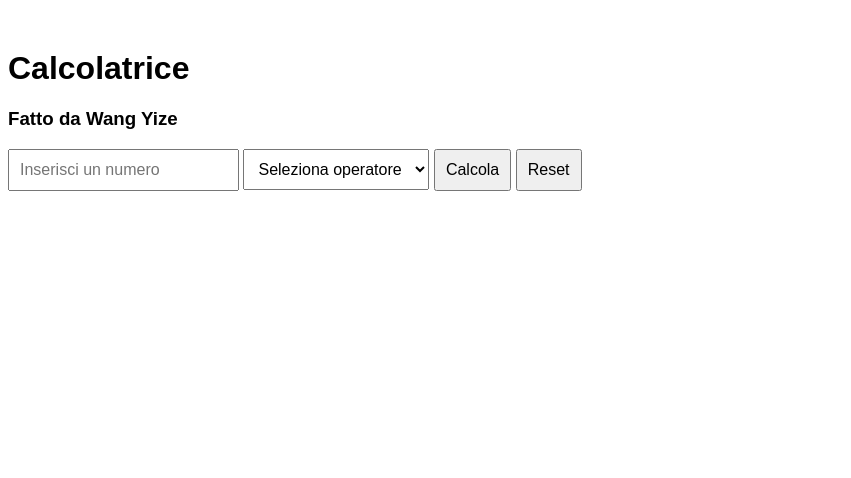
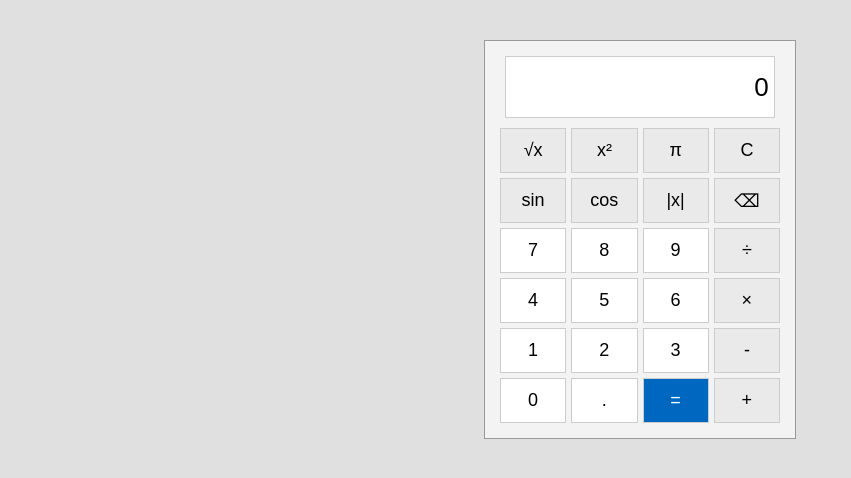
Before and after one commit to ale2903/Scuola, a plain HTML site: page index.html in a window 1280 px wide. Shown: the whole page, without its empty margins (0-851 px from the left). Drawn offline with Linux system fonts and the light colour scheme.

Commit message:
Add files via upload

```diff
--- a/index.html
+++ b/index.html
@@ -1,146 +1,169 @@
-
 <!DOCTYPE html>
-<html>
+<html lang="it">
 <head>
     <meta charset="UTF-8">
-    <meta name="viewport" content="width=device-width, initial-scale=1.0">
-    <title>Calcolatrice - Wang Yize</title>
-
+    <title>Calcolatrice 2.0</title>
     <style>
         body {
-            font-family: Arial;
-            text-align: left;
-            margin-top: 50px;
+            font-family: Arial, sans-serif;
+            background-color: #e0e0e0;
+            text-align: center;
+            margin-top: 40px;
         }
 
-        input, button, select {
-            padding: 10px;
-            font-size: 16px;
+        .calcolatrice {
+            background-color: #f3f3f3;
+            border: 1px solid #999;
+            padding: 15px;
+            width: 280px;
+            margin: auto; /* Centra la calcolatrice nella pagina */
         }
 
-        #risultato {
-            margin-top: 20px;
-            font-size: 20px;
+        #display {
+            width: 92%;
+            height: 50px;
+            font-size: 26px;
+            text-align: right;
+            margin-bottom: 10px;
+            padding: 5px;
+            background-color: white;
+            border: 1px solid #ccc;
+        }
+
+        .tastiera {
+            display: grid;
+            grid-template-columns: repeat(4, 1fr);
+            gap: 5px;
+        }
+
+        button {
+            height: 45px;
+            font-size: 18px;
+            background-color: white;
+            border: 1px solid #ccc;
+            cursor: pointer;
+        }
+
+        .operatore {
+            background-color: #eaeaea;
+        }
+
+        .uguale {
+            background-color: #0067c0;
+            color: white;
         }
     </style>
 </head>
-
 <body>
 
-    <h1>Calcolatrice</h1>
-    <h3>Fatto da Wang Yize</h3>
+<div class="calcolatrice">
+    <input type="text" id="display" value="0" readonly>
 
-    <input type="number" id="numero" placeholder="Inserisci un numero">
+    <div class="tastiera">
+        <button class="operatore" onclick="calcolaMath('sqrt')">√x</button>
+        <button class="operatore" onclick="calcolaMath('pow')">x²</button>
+        <button class="operatore" onclick="inserisciPi()">π</button>
+        <button class="operatore" onclick="cancellaTutto()">C</button>
 
-    <select id="operatore" onchange="scegliOperatore()">
-        <option value="">Seleziona operatore</option>
-        <option value="+">+</option>
-        <option value="-">-</option>
-        <option value="*">*</option>
-        <option value="/">/</option>
-    </select>
+        <button class="operatore" onclick="calcolaMath('sin')">sin</button>
+        <button class="operatore" onclick="calcolaMath('cos')">cos</button>
+        <button class="operatore" onclick="calcolaMath('abs')">|x|</button>
+        <button class="operatore" onclick="cancellaUltimo()">⌫</button>
 
-    <button onclick="calcola()">Calcola</button>
-    <button onclick="reset()">Reset</button>
+        <button onclick="aggiungiCarattere('7')">7</button>
+        <button onclick="aggiungiCarattere('8')">8</button>
+        <button onclick="aggiungiCarattere('9')">9</button>
+        <button class="operatore" onclick="aggiungiCarattere('/')">÷</button>
 
-    <div id="risultato"></div>
+        <button onclick="aggiungiCarattere('4')">4</button>
+        <button onclick="aggiungiCarattere('5')">5</button>
+        <button onclick="aggiungiCarattere('6')">6</button>
+        <button class="operatore" onclick="aggiungiCarattere('*')">×</button>
 
-    <script>
+        <button onclick="aggiungiCarattere('1')">1</button>
+        <button onclick="aggiungiCarattere('2')">2</button>
+        <button onclick="aggiungiCarattere('3')">3</button>
+        <button class="operatore" onclick="aggiungiCarattere('-')">-</button>
 
-        let numeri = [];
-        let operatori = [];
+        <button onclick="aggiungiCarattere('0')">0</button>
+        <button onclick="aggiungiCarattere('.')">.</button>
+        <button class="uguale" onclick="calcolaRisultato()">=</button>
+        <button class="operatore" onclick="aggiungiCarattere('+')">+</button>
+    </div>
+</div>
 
-        function scegliOperatore() {
+<script>
+    let display = document.getElementById("display");
 
-            let numero = document.getElementById("numero").value;
+    function aggiungiCarattere(carattere) {
+        if (display.value === "0" || display.value === "Errore") {
+            display.value = carattere;
+        } else {
+            display.value += carattere;
+        }
+    }
 
-            if (numero == "") {
+    function cancellaTutto() {
+        display.value = "0";
+    }
+
+    function cancellaUltimo() {
+        display.value = display.value.slice(0, -1);
+        if (display.value === "") {
+            display.value = "0";
+        }
+    }
+
+    function calcolaRisultato() {
+        try {
+            let risultato = eval(display.value);
+            if (!isFinite(risultato)) {
+                display.value = "Errore";
+            } else {
+                display.value = Math.round(risultato * 100000) / 100000;
+            }
+        } catch (errore) {
+            display.value = "Errore";
+        }
+    }
+
+    function calcolaMath(operazione) {
+        let numero = parseFloat(display.value);
+
+        if (isNaN(numero)) {
+            display.value = "Errore";
+            return;
+        }
+
+        if (operazione === "sqrt") {
+            if (numero < 0) {
+                display.value = "Errore";
                 return;
             }
+            display.value = Math.sqrt(numero);
+        }
+        else if (operazione === "pow") {
+            display.value = Math.pow(numero, 2);
+        }
+        else if (operazione === "sin") {
+            display.value = Math.sin(numero);
+        }
+        else if (operazione === "cos") {
+            display.value = Math.cos(numero);
+        }
+        else if (operazione === "abs") {
+            display.value = Math.abs(numero);
+        }
+    }
 
-            numeri[numeri.length] = Number(numero);
-
-            operatori[operatori.length] = document.getElementById("operatore").value;
-
-            document.getElementById("numero").value = "";
-            document.getElementById("numero").placeholder = "Inserisci un altro numero";
-
-            document.getElementById("operatore").value = "";
-
+    function inserisciPi() {
+        if (display.value === "0") {
+            display.value = Math.PI.toFixed(4);
+        } else {
+            display.value += Math.PI.toFixed(4);
         }
-
-        function calcola() {
-
-            let numero = document.getElementById("numero").value;
-
-            if (numero == "" || numeri.length == 0) {
-                return;
-            }
-
-            numeri[numeri.length] = Number(numero);
-
-            // Prima Moltiplicazioni e divisioni
-            for (let i = 0; i < operatori.length; i++) {
-
-                if (operatori[i] == "*") {
-
-                    numeri[i + 1] = numeri[i] * numeri[i + 1];
-
-                    numeri[i] = 0;
-                    operatori[i] = "+";
-
-                }
-
-                else if (operatori[i] == "/") {
-
-                    numeri[i + 1] = numeri[i] / numeri[i + 1];
-
-                    numeri[i] = 0;
-                    operatori[i] = "+";
-
-                }
-
-            }
-
-            // Poi Addizioni e sottrazioni
-            let risultato = numeri[0];
-
-            for (let i = 0; i < operatori.length; i++) {
-
-                switch (operatori[i]) {
-
-                    case "+":
-                        risultato = risultato + numeri[i + 1];
-                        break;
-
-                    case "-":
-                        risultato = risultato - numeri[i + 1];
-                        break;
-
-                }
-
-            }
-
-            document.getElementById("risultato").innerHTML =
-            "Risultato: " + risultato;
-
-        }
-
-        function reset() {
-
-            numeri = [];
-            operatori = [];
-
-            document.getElementById("numero").value = "";
-            document.getElementById("numero").placeholder = "Inserisci un numero";
-
-            document.getElementById("operatore").value = "";
-
-            document.getElementById("risultato").innerHTML = "";
-
-        }
-
-    </script>
+    }
+</script>
 
 </body>
 </html>
```
